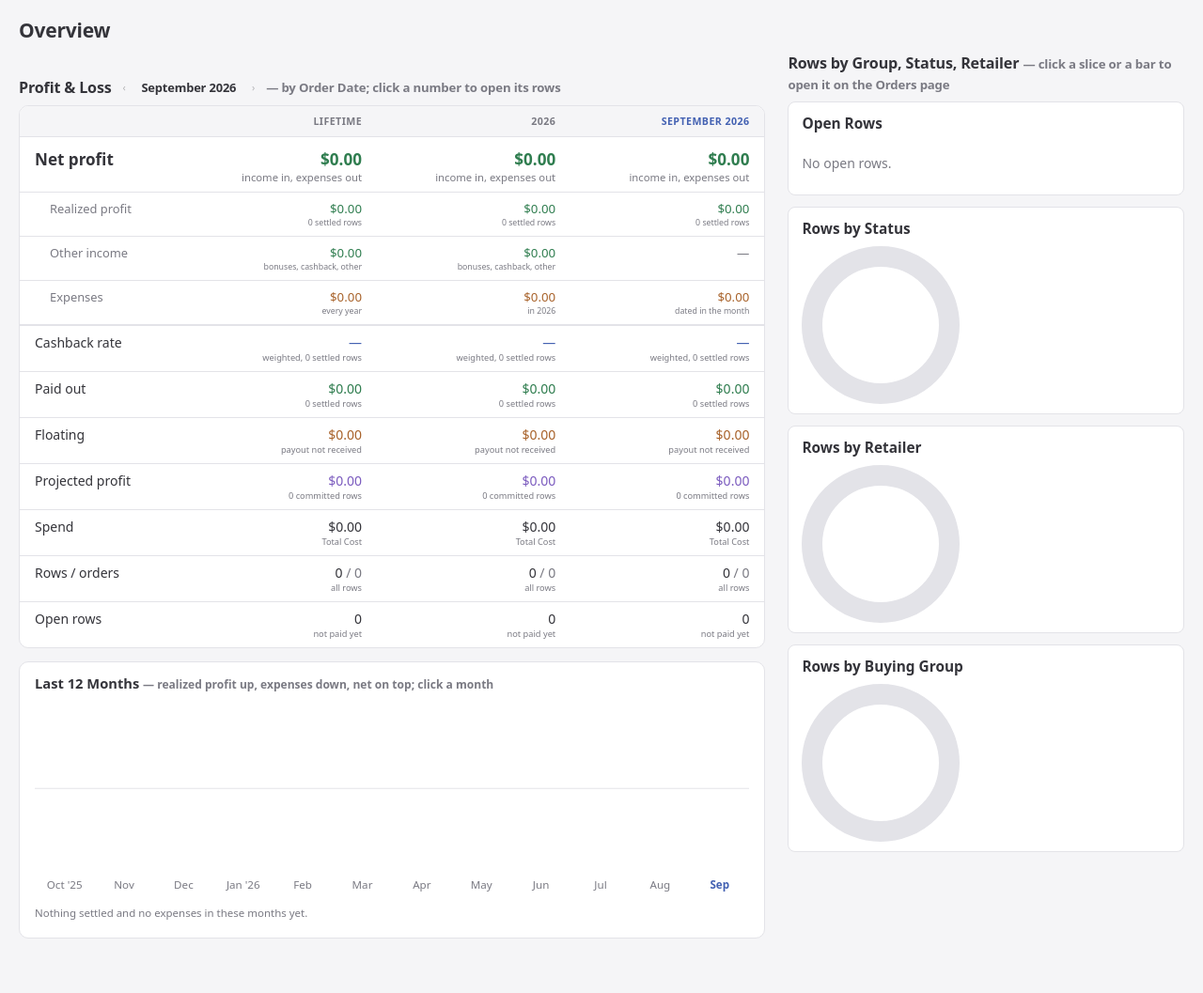
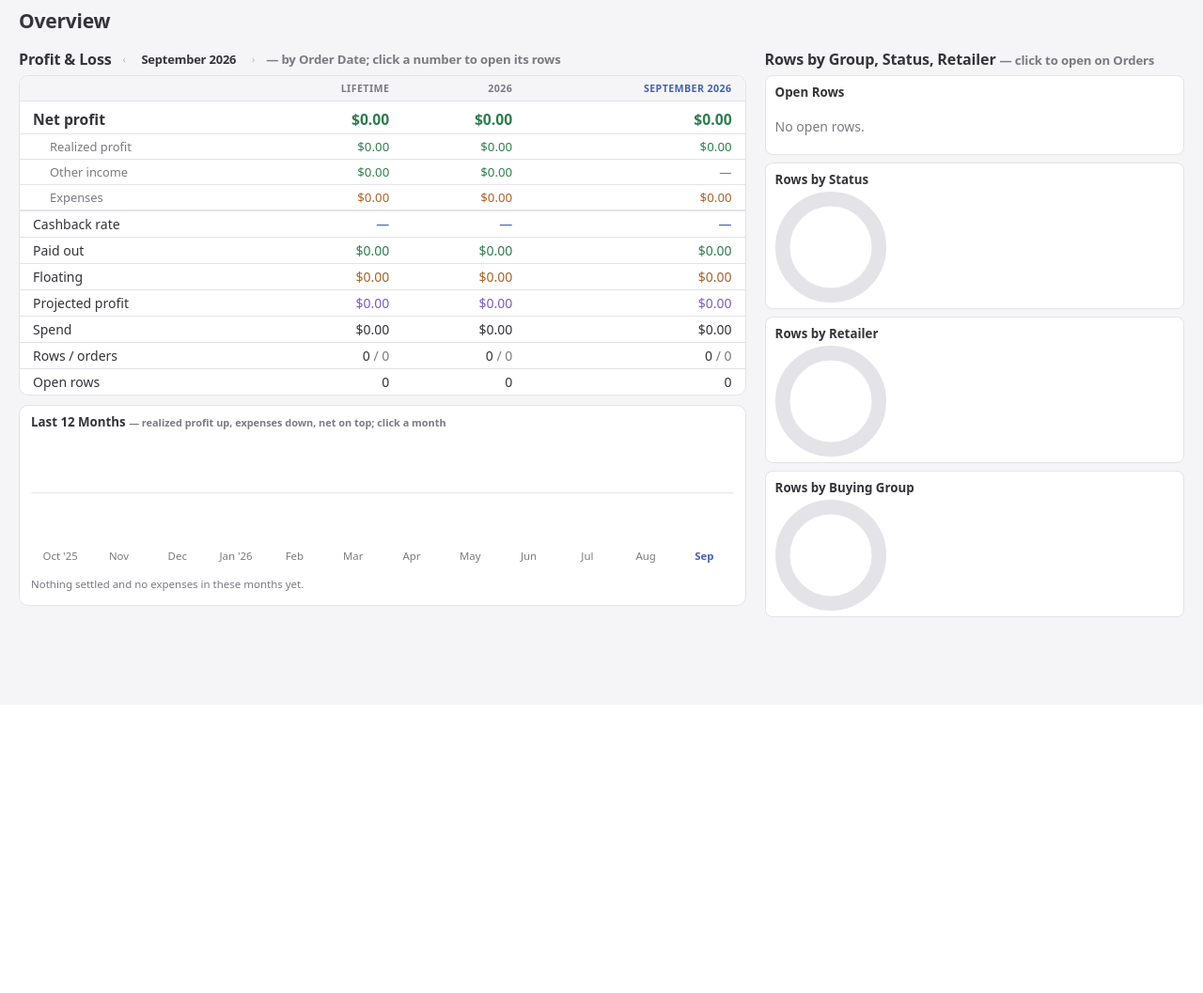
Before and after one commit to ango-dev/BuyingGroupLedger, a FastAPI app: page / in a window 1280 px wide. Shown: the part 50-1107 px from the top of the page at 94% size. After the commit the page ends 707 px from the top, so only its background shows below. Run offline with FastAPI, Linux system fonts and the light colour scheme; data that the repository does not hold is empty; parts of the project's set-up code (start-up, migrations or seed data) failed here and were passed over.

Commit message:
Web: tighten overview layout to fit one screen

```diff
--- a/web/app.py
+++ b/web/app.py
@@ -456,7 +456,7 @@ def create_app(reader: LedgerReader | None = None, *, settings=None,
     def index(request: Request):
         snapshot = load(request)
         month = str(request.query_params.get("month") or "")
-        return page(request, "overview.html", snapshot=snapshot,
+        return page(request, "overview.html", snapshot=snapshot, body_class="overview",
                     summary=overview(snapshot, month=month, today=clock().date(),
                                      inputs_by_year=tax_inputs.load_all(tax_inputs_path)),
                     attention=needs_attention(snapshot))
--- a/web/static/style.css
+++ b/web/static/style.css
@@ -1001,9 +1001,27 @@ figure.months .bar.selected text.month { fill: var(--accent); font-weight: 700;
 /* The overview's two columns: statement and months left, the breakdown
    charts stacked right; one column under 1180px, where the charts go back to their own grid. */
 @media (min-width: 1181px) {
-  .overview-grid { display: grid; grid-template-columns: minmax(0, 1fr) minmax(340px, 34%); gap: 0 24px; align-items: start; }
+  .overview-grid { display: grid; grid-template-columns: minmax(0, 1fr) minmax(380px, 36%); gap: 0 20px; align-items: start; }
   .overview-main .statement-wrap, .overview-main figure.months { max-width: none; }
   .overview-side h2 { margin-top: 0; }
-  .overview-side .charts { grid-template-columns: 1fr; }
-  .overview-side .charts figure { min-height: 0; }
+  /* Compact, so the whole overview fits one screen: tighter rows with the hints left to the tooltips, a flatter chart, the
+     breakdown charts two-up with smaller donuts. */
+  body.overview h1 { margin: 8px 0 6px; }
+  body.overview main { padding-bottom: 12px; }
+  .overview-grid h2 { margin: 10px 0 6px; }
+  .overview-main .tiles.attention { margin-bottom: 8px; }
+  .overview-main .tiles.attention .tile { padding: 6px 10px; }
+  .overview-main .statement-wrap { margin: 4px 0 10px; }
+  table.statement th, table.statement td { padding: 4px 14px; }
+  table.statement thead th { padding-top: 6px; padding-bottom: 6px; }
+  table.statement tr.level-net th, table.statement tr.level-net td { font-size: 1.12em; padding-top: 8px; }
+  table.statement tr.level-sub:last-of-type td { padding-bottom: 8px; }
+  table.statement .cell-hint { display: none; }
+  figure.months { margin-bottom: 8px; padding: 8px 12px 4px; }
+  figure.months figcaption { font-size: 0.95em; }
+  .overview-side .charts { grid-template-columns: 1fr; gap: 8px; margin-top: 0; }
+  .overview-side .charts figure { padding: 8px 10px 6px; gap: 4px; }
+  .overview-side .charts figcaption { font-size: 0.95em; }
+  .overview-side .charts .donut svg { width: 118px; height: 118px; }
+  .overview-side .charts .legend { font-size: 0.82em; }
 }
--- a/web/summary.py
+++ b/web/summary.py
@@ -258,7 +258,7 @@ def month_chart(series: list[dict], selected: str) -> dict:
     """SVG geometry for the 12-month chart: realized profit up from the baseline (down, in the
     bad colour, when negative), expenses down from it, the net over each column; the selected
     month outlined. All in view-box units; the template only draws."""
-    width, height, top, bottom, gap = 720.0, 200.0, 26.0, 40.0, 8.0  # bottom: a loss label, then the month
+    width, height, top, bottom, gap = 720.0, 135.0, 20.0, 34.0, 8.0  # flat, so the page fits a screen; bottom: a loss label, then the month
     n = max(len(series), 1)
     slot = width / n
     w = slot - gap
--- a/web/templates/base.html
+++ b/web/templates/base.html
@@ -31,7 +31,7 @@
   <script src="/static/tooltip.js?v={{ asset_version }}" defer></script>
   <script src="/static/picker.js?v={{ asset_version }}" defer></script>
 </head>
-<body class="{{ 'wide' if wide }}">
+<body class="{{ 'wide' if wide }}{{ ' ' ~ body_class if body_class }}">
 {% block header %}
 <header class="top">
   <nav>
--- a/web/templates/overview.html
+++ b/web/templates/overview.html
@@ -85,7 +85,7 @@
 </div>
 
 <aside class="overview-side">
-<h2>Rows by Group, Status, Retailer <span class="muted small">— click a slice or a bar to open it on the Orders page</span></h2>
+<h2>Rows by Group, Status, Retailer <span class="muted small">— click to open on Orders</span></h2>
 <div class="charts">
   {% with b=summary.open_bars, table=summary.open_table %}{% include "_bars.html" %}{% endwith %}
   {% for d in summary.donuts %}
```
